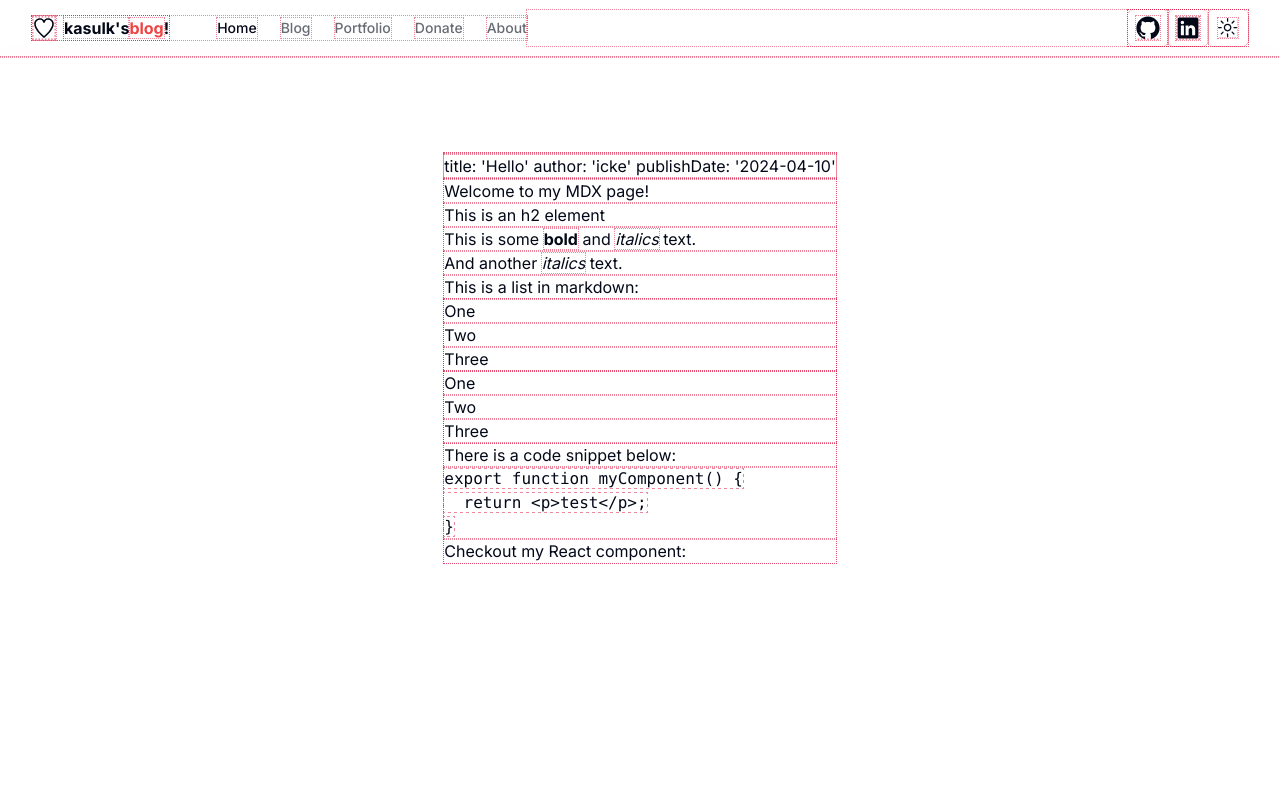
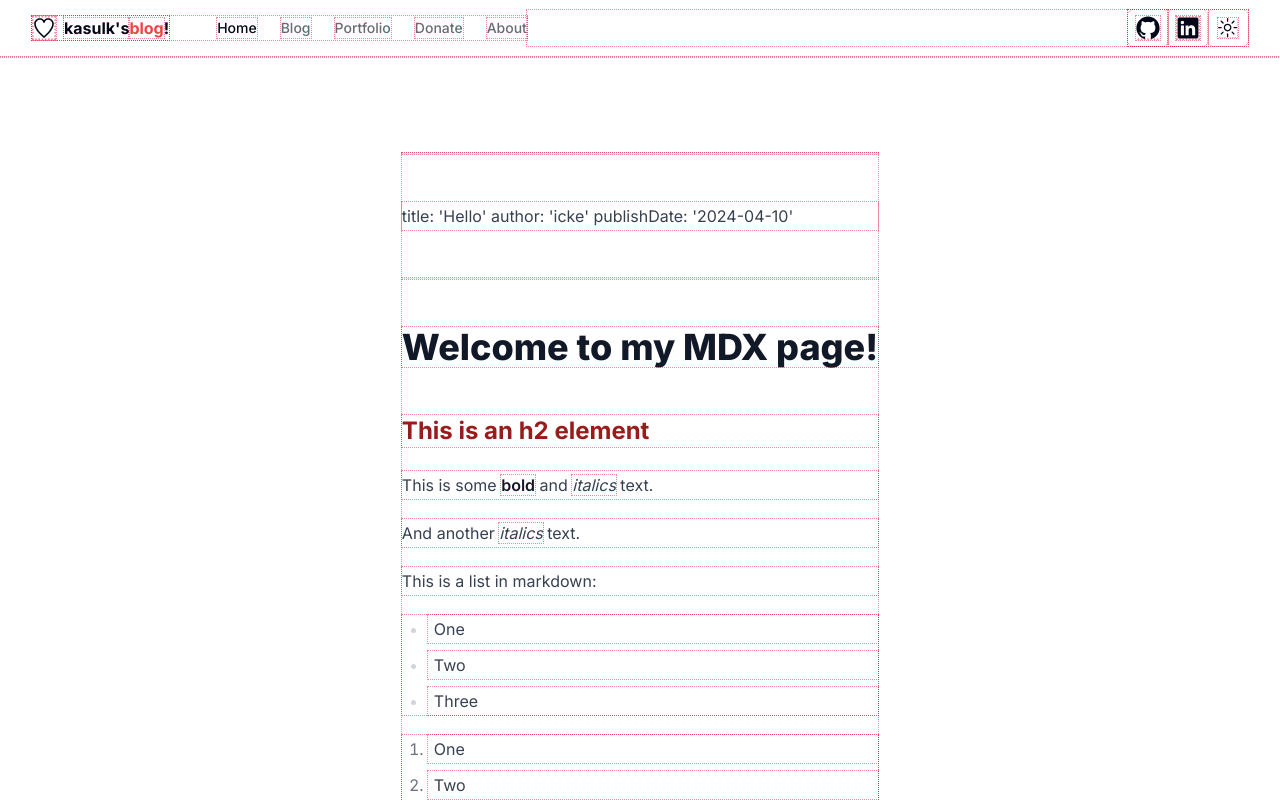
Before and after one commit to kasulk/blog, a Next.js app: page / in a window 1280 px wide. Shown: the top 800 px of the page. Built offline with nearby package versions, Linux system fonts and the light colour scheme.

Commit message:
fix tailwind config; mdx related settings got overwritten by shadcn install

```diff
--- a/tailwind.config.ts
+++ b/tailwind.config.ts
@@ -8,6 +8,7 @@ const config = {
     "./components/**/*.{ts,tsx}",
     "./app/**/*.{ts,tsx}",
     "./src/**/*.{ts,tsx}",
+    "./mdx-components.tsx",
   ],
   prefix: "",
   theme: {
@@ -78,7 +79,7 @@ const config = {
       },
     },
   },
-  plugins: [require("tailwindcss-animate")],
+  plugins: [require("@tailwindcss/typography"), require("tailwindcss-animate")],
 } satisfies Config;
 
 export default config;
```
